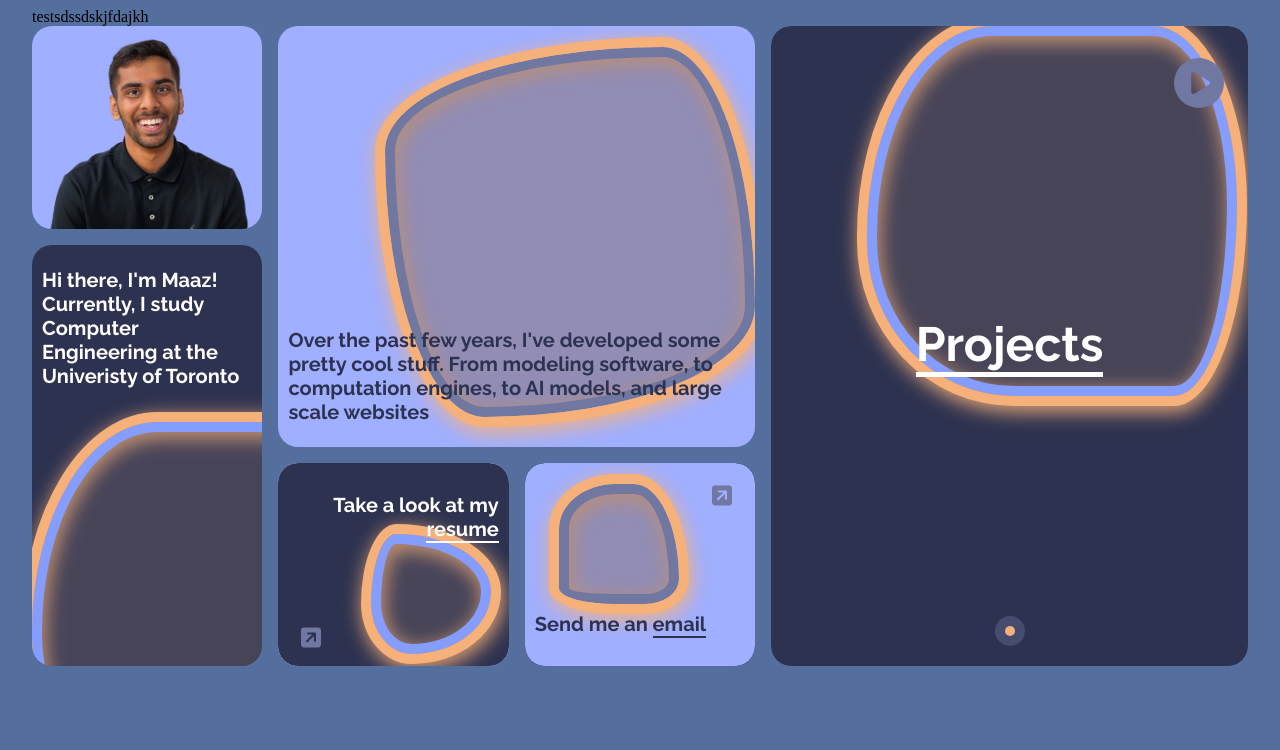
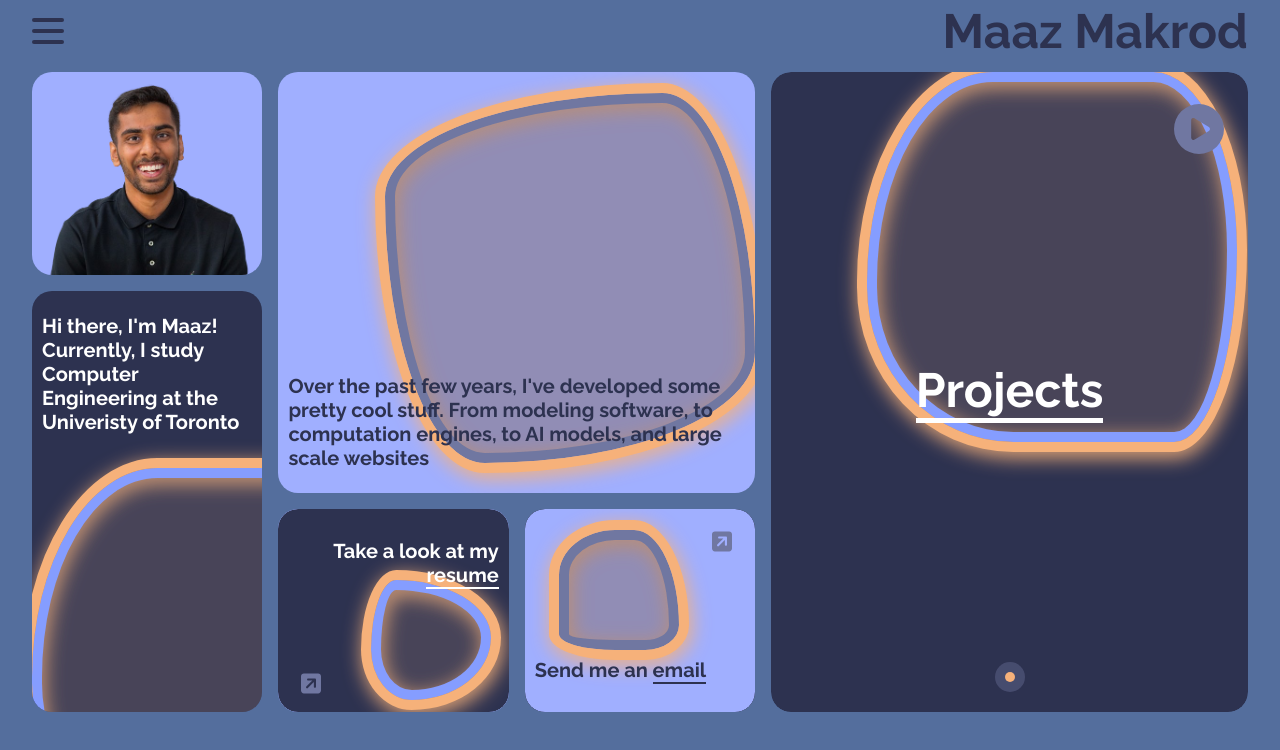
Before and after one commit to MaazMakrod/maazmakrod.github.io, a React (Vite) app: page / in a window 1280 px wide. Shown: the top 750 px of the page. Built offline with nearby package versions, Linux system fonts and the light colour scheme.

Commit message:
Add navigation menu

```diff
--- a/src/App.tsx
+++ b/src/App.tsx
@@ -598,7 +598,24 @@ function App() {
 
   return (
     <>
-      <Navigation text='testsdssdskjfdajkh'/>
+      <Navigation links={[
+        {
+          text: 'Home',
+          url: '/',
+        },
+        {
+          text: 'Experience',
+          url: '/',
+        },
+        {
+          text: 'Projects',
+          url: '/',
+        },
+        {
+          text: 'About',
+          url: '/',
+        }
+      ]}/>
       <CardGrid {...homePageArgs} />
     </>
   )
--- a/src/components/navigation/Navigation.tsx
+++ b/src/components/navigation/Navigation.tsx
@@ -1,23 +1,145 @@
-import React from "react";
+import React, { useState } from "react";
 import styled from "styled-components";
-import { StylesValue } from "../../styles/helpers";
+import { Text } from "../text";
+import { COLORS } from "../../styles/theme";
+
+type NavLink = {
+  text: string;
+  url: string;
+  disableHover?: boolean;
+}
 
 export type NavigationProps = {
-    text: string;
+  links: NavLink[];
 };
 
 const Navigation: React.FC<NavigationProps> = ({
-    text
+  links
 }) => {
-  return text;
+  const [opened, setOpened] = useState(false);
+
+  return (
+    <StyledNavigation>
+      <StyledHamburger opened={opened} onClick={() => setOpened(!opened)}>
+        <StyledHamburgerLine />
+        <StyledHamburgerLine />
+        <StyledHamburgerLine />
+      </StyledHamburger>
+      <StyledMenuItem as="div" disableHover={true}>
+        <Text
+          text="Maaz Makrod"
+          types={['h1', 'bold']}
+          tagName="a"
+          url="/"
+          margin="0"
+          color={COLORS.primary}
+        />
+      </StyledMenuItem>
+
+      <StyledMenuItems opened={opened}>
+        {
+          links.map((link, index) => (
+            <StyledMenuItem key={`nav-link-${index}`} disableHover={link.disableHover}>
+              <Text
+                text={link.text}
+                types={['h2', 'bold']}
+                tagName="a"
+                url={link.url}
+                color="inherit"
+              />
+            </StyledMenuItem>
+          ))
+        }
+      </StyledMenuItems>
+    </StyledNavigation>
+  );
 };
 
-const StyledNavigation = styled.div<
-  Pick<
-    NavigationProps,
-    'text'
-  >
->`
+const StyledMenuItem = styled.li<{
+  disableHover?: boolean;
+}>`
+  color: ${COLORS.primary};
+  transition: all 200ms ease;
+
+  ${props => props.disableHover ? '' : `
+    :hover {
+      color: ${COLORS.accent};
+    }
+  `}
+`;
+
+const StyledMenuItems = styled.ul<{
+  opened: boolean;
+}>`
+  list-style: none;
+  background-color: #546e9d;
+  width: 100%;
+  height: 100vh;
+  transform: ${props => props.opened ? 'translateX(0)' : 'translate(-150%)'};
+  display: flex;
+  flex-direction: column;
+  transition: transform 0.5s ease-in-out;
+  text-align: center;
+  justify-content: center;
+  margin: 0;
+  padding: 0;
+  gap: 1rem;
+  position: absolute;
+  top: 0;
+`;
+
+const StyledHamburgerLine = styled.span`
+  display: block;
+  height: 4px;
+  width: 100%;
+  border-radius: 10px;
+  background: ${COLORS.primary};
+`;
+
+const StyledHamburger = styled.button<{
+  opened: boolean;
+}>`
+	background: none;
+	color: inherit;
+	border: none;
+	padding: 0;
+  cursor: pointer;
+
+  display: block;
+  height: 26px;
+  width: 32px;
+  z-index: 2;
+  display: flex;
+  flex-direction: column;
+  justify-content: space-between;
+
+  :nth-child(1) {
+    transform-origin: 0% 0%;
+    transform: ${props => props.opened ? 'rotate(45deg)' : 'rotate(0deg)'};
+    transition: transform 0.4s ease-in-out;
+  }
+
+  :nth-child(2) {
+    transform: ${props => props.opened ? 'scaleY(0)' : 'scaleY(1)'};
+    transition: transform 0.2s ease-in-out;
+  }
+
+  :nth-child(3) {
+    transform-origin: 0% 100%;
+    transform: ${props => props.opened ? 'rotate(-45deg)' : 'rotate(0deg)'};
+    transition: transform 0.4s ease-in-out;
+  }
+`;
+
+const StyledNavigation = styled.div`
+  width: 100%;
+  margin-bottom: 10px;
+  display: flex;
+  justify-content: space-between;
+  align-items: center;
+  height: 62px;
+  z-index: 10;
+  position: relative;
 `;
 
 export default Navigation;
--- a/src/index.css
+++ b/src/index.css
@@ -1,5 +1,7 @@
 body {
   background-color: #546e9d;
+  margin: 0;
+  overflow: hidden;
 }
 
 #root {
```
